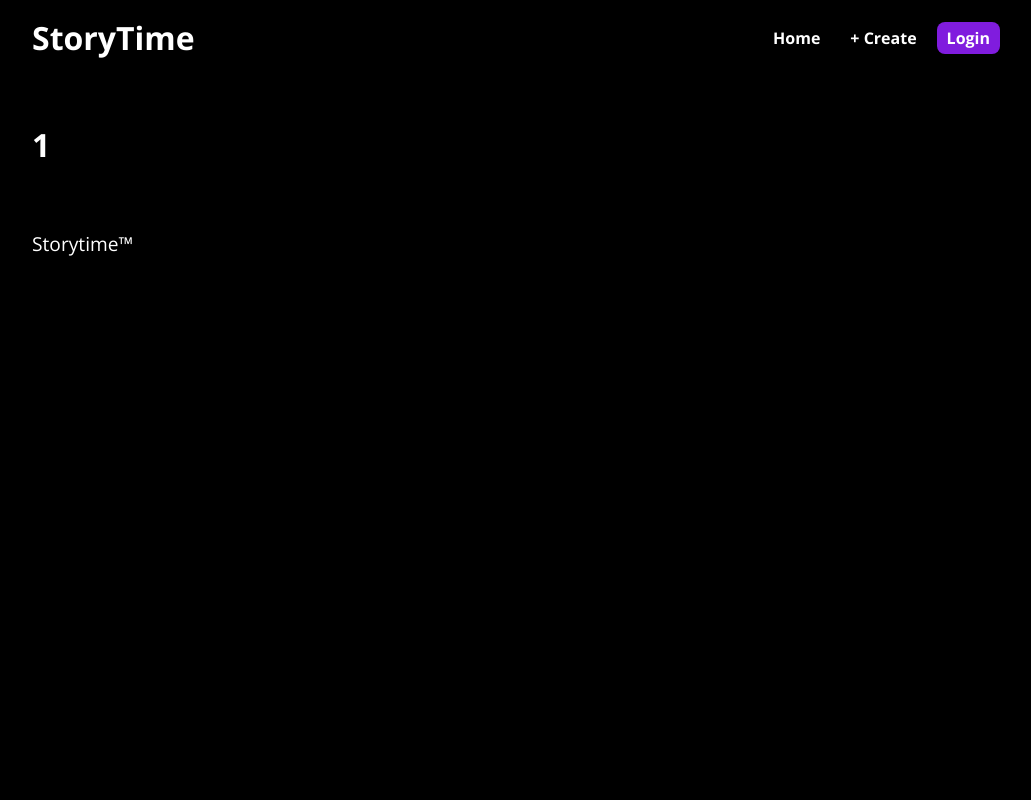
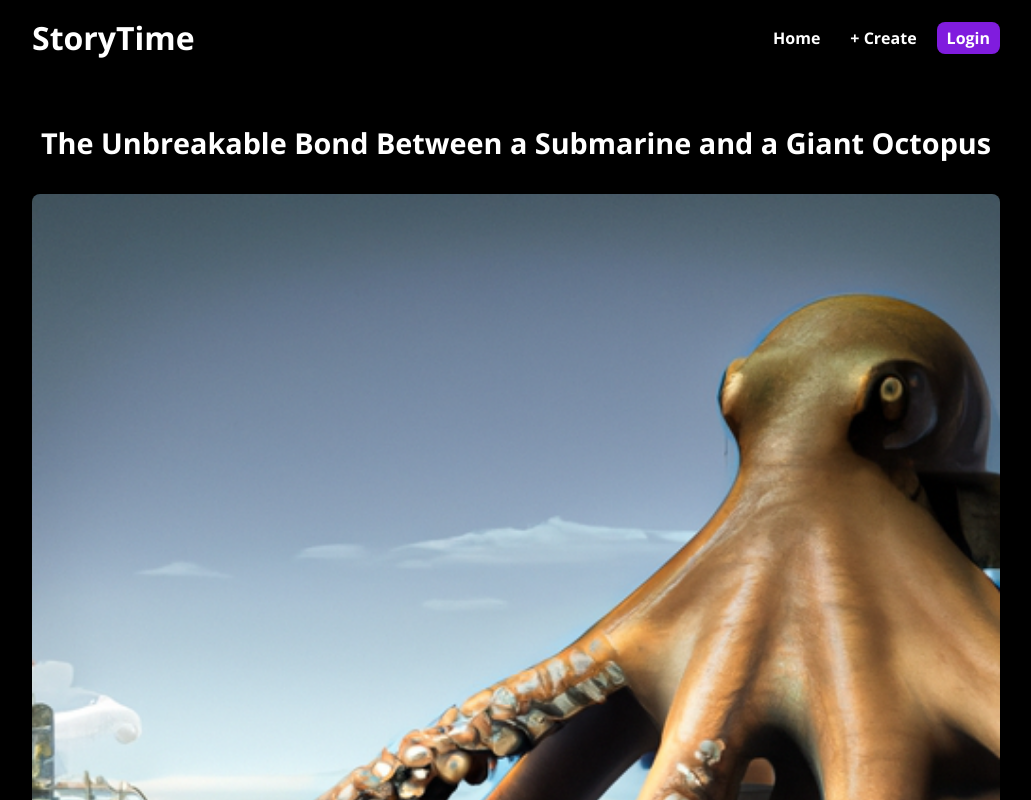
Before and after one commit to Hergelink/storytime, a React (Create React App) app in the folder client/: page /story/1 in a window 1280 px wide. Shown: the top 800 px of the page, without its empty margins (124-1155 px from the left). Built offline with nearby package versions, Linux system fonts and the light colour scheme; the HTML template or start-up script is replaced by a standard one; what @react-pdf/renderer would draw is missing.

Commit message:
added single story page

```diff
--- a/client/src/components/ExampleStories.jsx
+++ b/client/src/components/ExampleStories.jsx
@@ -1,38 +1,9 @@
 import React from 'react';
 import { Link } from 'react-router-dom';
 import style from '../styles/ExampleStories.module.css';
-import octopusImg from '../images/octopus-story.png';
-import spaceImg from '../images/space-story.png';
-import dogImg from '../images/dog-story.png';
+import stories from '../context/exampleStories';
+
 export default function ExampleStories() {
-  const stories = [
-    {
-      id: 1,
-      title: 'The Unbreakable Bond Between a Submarine and a Giant Octopus',
-      story: `The deep blue sea was a mysterious place, but none were more
-    mysterious than the bond between the submarine and the giant
-    octopus. It was an unbreakable bond that no one could explain, but
-    everyone could see. For years the submarine had been exploring the
-    depths of the ocean, but it wasn't until the giant octopus appeared
-    that the submarine found a true companion. The two were inseparable,
-    and together they explored the depths of the ocean, uncovering
-    secrets no one had ever seen before.`,
-      photo: octopusImg,
-    },
-    {
-      id: 2,
-      title: 'The Intergalactic Space Race: Who Will Be the Fastest?',
-      story: `It was a race like no other. A race that spanned galaxies, with competitors from all corners of the universe. It was the Intergalactic Space Race, and the stakes were high. A grand prize of unimaginable wealth and power awaited the winner. But who would be the fastest? Who would be the one to take home the prize? The competitors were ready, the starting line was set, and the countdown had begun. It was time to find out who would be the victor in the Intergalactic Space Race.`,
-      photo: spaceImg,
-    },
-    {
-      id: 3,
-      title:
-        'A New Home for Fido: How a Dog Found His Forever Family at the Shelter',
-      story: `Fido was a lonely pup when he first arrived at the animal shelter. He had been abandoned by his previous family and had no idea what his future would hold. But little did he know, his luck was about to change. As soon as he stepped through the shelter doors, he was met with a warm welcome from the staff and volunteers. With their help, he quickly found the perfect home and a new family to call his own. This is the story of how Fido found his forever home at the shelter.`,
-      photo: dogImg,
-    },
-  ];
   return (
     <section>
       <h2 id={style.exampleTitle}>Example Stories</h2>
--- /dev/null
+++ b/client/src/context/exampleStories.js
@@ -0,0 +1,34 @@
+import octopusImg from '../images/octopus-story.png';
+import spaceImg from '../images/space-story.png';
+import dogImg from '../images/dog-story.png';
+
+const exampleStories = [
+    {
+      id: 1,
+      title: 'The Unbreakable Bond Between a Submarine and a Giant Octopus',
+      story: `The deep blue sea was a mysterious place, but none were more
+    mysterious than the bond between the submarine and the giant
+    octopus. It was an unbreakable bond that no one could explain, but
+    everyone could see. For years the submarine had been exploring the
+    depths of the ocean, but it wasn't until the giant octopus appeared
+    that the submarine found a true companion. The two were inseparable,
+    and together they explored the depths of the ocean, uncovering
+    secrets no one had ever seen before.`,
+      photo: octopusImg,
+    },
+    {
+      id: 2,
+      title: 'The Intergalactic Space Race: Who Will Be the Fastest?',
+      story: `It was a race like no other. A race that spanned galaxies, with competitors from all corners of the universe. It was the Intergalactic Space Race, and the stakes were high. A grand prize of unimaginable wealth and power awaited the winner. But who would be the fastest? Who would be the one to take home the prize? The competitors were ready, the starting line was set, and the countdown had begun. It was time to find out who would be the victor in the Intergalactic Space Race.`,
+      photo: spaceImg,
+    },
+    {
+      id: 3,
+      title:
+        'A New Home for Fido: How a Dog Found His Forever Family at the Shelter',
+      story: `Fido was a lonely pup when he first arrived at the animal shelter. He had been abandoned by his previous family and had no idea what his future would hold. But little did he know, his luck was about to change. As soon as he stepped through the shelter doors, he was met with a warm welcome from the staff and volunteers. With their help, he quickly found the perfect home and a new family to call his own. This is the story of how Fido found his forever home at the shelter.`,
+      photo: dogImg,
+    },
+  ];
+
+  export default exampleStories;
--- a/client/src/pages/SingleStory.jsx
+++ b/client/src/pages/SingleStory.jsx
@@ -1,45 +1,29 @@
 import React, { useState } from 'react';
 import { useParams } from 'react-router-dom';
-import octopusImg from '../images/octopus-story.png';
-import spaceImg from '../images/space-story.png';
-import dogImg from '../images/dog-story.png';
+import stories from '../context/exampleStories';
+import style from '../styles/SingleStory.module.css';
 
 export default function SingleStory() {
   const { id } = useParams();
   const [story, setStory] = useState();
 
-  const stories = [
-    {
-      id: 1,
-      title: 'The Unbreakable Bond Between a Submarine and a Giant Octopus',
-      story: `The deep blue sea was a mysterious place, but none were more
-    mysterious than the bond between the submarine and the giant
-    octopus. It was an unbreakable bond that no one could explain, but
-    everyone could see. For years the submarine had been exploring the
-    depths of the ocean, but it wasn't until the giant octopus appeared
-    that the submarine found a true companion. The two were inseparable,
-    and together they explored the depths of the ocean, uncovering
-    secrets no one had ever seen before.`,
-      photo: octopusImg,
-    },
-    {
-      id: 2,
-      title: 'The Intergalactic Space Race: Who Will Be the Fastest?',
-      story: `It was a race like no other. A race that spanned galaxies, with competitors from all corners of the universe. It was the Intergalactic Space Race, and the stakes were high. A grand prize of unimaginable wealth and power awaited the winner. But who would be the fastest? Who would be the one to take home the prize? The competitors were ready, the starting line was set, and the countdown had begun. It was time to find out who would be the victor in the Intergalactic Space Race.`,
-      photo: spaceImg,
-    },
-    {
-      id: 3,
-      title:
-        'A New Home for Fido: How a Dog Found His Forever Family at the Shelter',
-      story: `Fido was a lonely pup when he first arrived at the animal shelter. He had been abandoned by his previous family and had no idea what his future would hold. But little did he know, his luck was about to change. As soon as he stepped through the shelter doors, he was met with a warm welcome from the staff and volunteers. With their help, he quickly found the perfect home and a new family to call his own. This is the story of how Fido found his forever home at the shelter.`,
-      photo: dogImg,
-    },
-  ];
+  const param = id;
 
+  const currentStory = stories.filter((story) => story.id == param);
 
-
-  return <main className='single'>
-    <h1>{id}</h1>
-  </main>;
+  return (
+    <main className='single'>
+      {currentStory.map((story, key) => {
+        return (
+          <>
+            <h1 key={story.id} id={style.title}>
+              {story.title}
+            </h1>
+            <img src={story.photo} alt={story.title} id={style.image} />
+            <p id={style.story}>{story.story}</p>
+          </>
+        );
+      })}
+    </main>
+  );
 }
--- a/client/src/styles/ExampleStories.module.css
+++ b/client/src/styles/ExampleStories.module.css
@@ -32,7 +32,8 @@
 .storyLinks {
   color: white;
   background-color: rgb(128, 28, 222);
-  width: 40%;
+  /* width: 40%; */
+  width: 100%;
   padding: 10px;
   margin: 1rem auto;
   text-decoration: none;
@@ -43,7 +44,7 @@
   background-color: rgb(144, 47, 235);
 }
 
-@media only screen and (min-width: 54em) {
+@media only screen and (min-width: 48em) {
   #storyWrapper :nth-child(2) {
     display: flex;
     flex-direction: row-reverse;
@@ -74,7 +75,8 @@
   .storyLinks {
     color: white;
     background-color: rgb(128, 28, 222);
-    width: 30%;
+    /* width: 30%; */
+    width: 100%;
     margin: 0;
     margin-top: 1rem;
     text-align: center;
--- a/client/src/styles/Header.module.css
+++ b/client/src/styles/Header.module.css
@@ -124,6 +124,17 @@ header {
   background-color: rgb(144, 47, 235);
 }
 
+@media only screen and (min-width: 48em) {
+
+  #mobileModal {
+    height: calc(30vh - 50px);
+    width: 100%;
+
+  }
+
+
+}
+
 @media only screen and (min-width: 54em) {
   #mobileMenuBtn, #mobileModal  {
     display: none;
--- a/client/src/styles/HowtoUse.module.css
+++ b/client/src/styles/HowtoUse.module.css
@@ -26,7 +26,7 @@
   display: block;
 }
 
-@media only screen and (min-width: 54em) {
+@media only screen and (min-width: 48em) {
   #howtoInfoContainer {
     margin: 3rem 0;
     flex-direction: row;
--- /dev/null
+++ b/client/src/styles/SingleStory.module.css
@@ -0,0 +1,14 @@
+#title {
+    font-size: 1.8rem;
+    text-align: center;
+    margin-bottom: 2rem;
+}
+
+#image {
+width: 100%;
+border-radius: 8px;
+}
+
+#story {
+
+}
```
